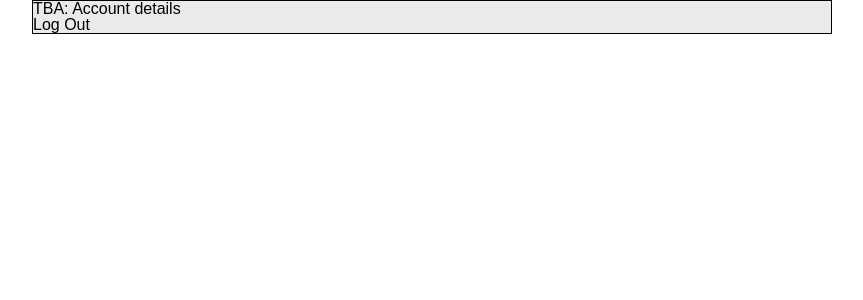
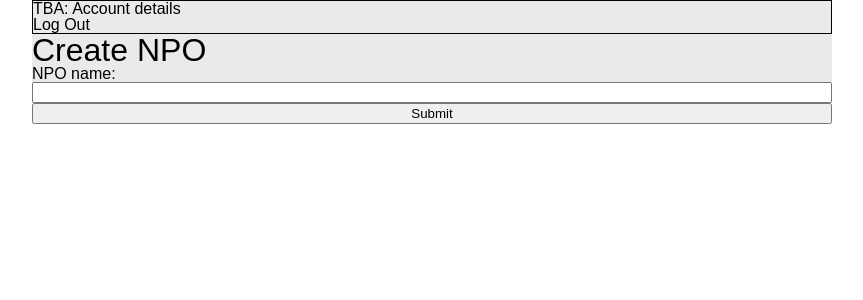
Before and after one commit to JakeBrowning90/volunteer-project-fe-1, a React (Vite) app: page /npoform in a window 1280 px wide. Shown: the top 300 px of the page, without its empty margins (208-1071 px from the left). Built offline with nearby package versions, Linux system fonts and the light colour scheme; no server answers.

Commit message:
Add basic npo creation form and submission logic

```diff
--- a/src/App.jsx
+++ b/src/App.jsx
@@ -8,6 +8,7 @@ import LoginScreen from "./components/LoginScreen";
 import SignupScreen from "./components/SignupScreen";
 import HomeScreen from "./components/HomeScreen";
 import SchoolForm from "./components/SchoolForm";
+import NPOForm from "./components/NPOForm";
 // User info
 // Find Orgs
 // Sign up for shift
@@ -30,7 +31,6 @@ function App() {
               <p>{localStorage.username}</p>
               <p>{localStorage.role}</p>
               <p>{localStorage.school}</p>
-
             </div>
           )}
           <p>TBA: Account details</p>
@@ -47,6 +47,7 @@ function App() {
           <Route path="signup" element={<SignupScreen />} />
           <Route path="/" element={<HomeScreen />} />
           <Route path="/schoolform" element={<SchoolForm />} />
+          <Route path="/npoform" element={<NPOForm />} />
         </Routes>
       </main>
     </>
--- a/src/components/DashOrgAdmin.jsx
+++ b/src/components/DashOrgAdmin.jsx
@@ -35,7 +35,8 @@ function DashOrgAdmin(
   return (
     <div>
       <h1>NPO Admin Home</h1>
-
+      <span>Create NPO:</span>
+      <Link to="/npoform">Form</Link>
       <p>TBA: List of registered volunteers, contact info</p>
       <p>TBA: Form to post volunteer opportunities</p>
     </div>
--- a/src/components/HomeScreen.jsx
+++ b/src/components/HomeScreen.jsx
@@ -13,9 +13,6 @@ function HomeScreen(
   }
 ) {
   // State declarations
-  const [schoolList, setSchoolList] = useState([]);
-  const [loading, setLoading] = useState(true);
-  const [error, setError] = useState(null);
 
   // Functions
   const navigate = useNavigate();
--- /dev/null
+++ b/src/components/NPOForm.jsx
@@ -0,0 +1,62 @@
+import React, { useState } from "react";
+import { Routes, Route, Link, useNavigate } from "react-router";
+
+// import apiSource
+import { apiSource } from "../apiSource";
+
+function NPOForm(
+  {
+    // Props
+  }
+) {
+  // State declarations
+  const [npoName, setNpoName] = useState("");
+  const [invalidNpo, setInvalidNpo] = useState(false);
+  // Functions
+  function handleNpoName(e) {
+    setNpoName(e.target.value);
+  }
+
+  async function submitNPO(e) {
+    e.preventDefault();
+    const response = await fetch(apiSource + "npo", {
+      method: "POST",
+      mode: "cors",
+      headers: {
+        "Content-Type": "application/json",
+      },
+      body: JSON.stringify({
+        nponame: npoName,
+        admin: localStorage.id,
+      }),
+    });
+    const npoResponse = await response.json();
+    if (Array.isArray(npoResponse.errors)) {
+      setInvalidNpo(true);
+    } else {
+      setInvalidNpo(false);
+      // Redirect to login
+      window.location.href = "/";
+    }
+  }
+
+  // Render
+  return (
+    <div>
+      <h1>Create NPO</h1>
+      {invalidNpo && <p>Invalid NPO</p>}
+      <form onSubmit={submitNPO}>
+        <label htmlFor="npoName">NPO name:</label>
+        <input
+          type="text"
+          id="npoName"
+          value={npoName}
+          onChange={handleNpoName}
+        />
+        <button>Submit</button>
+      </form>
+    </div>
+  );
+}
+
+export default NPOForm;
```
